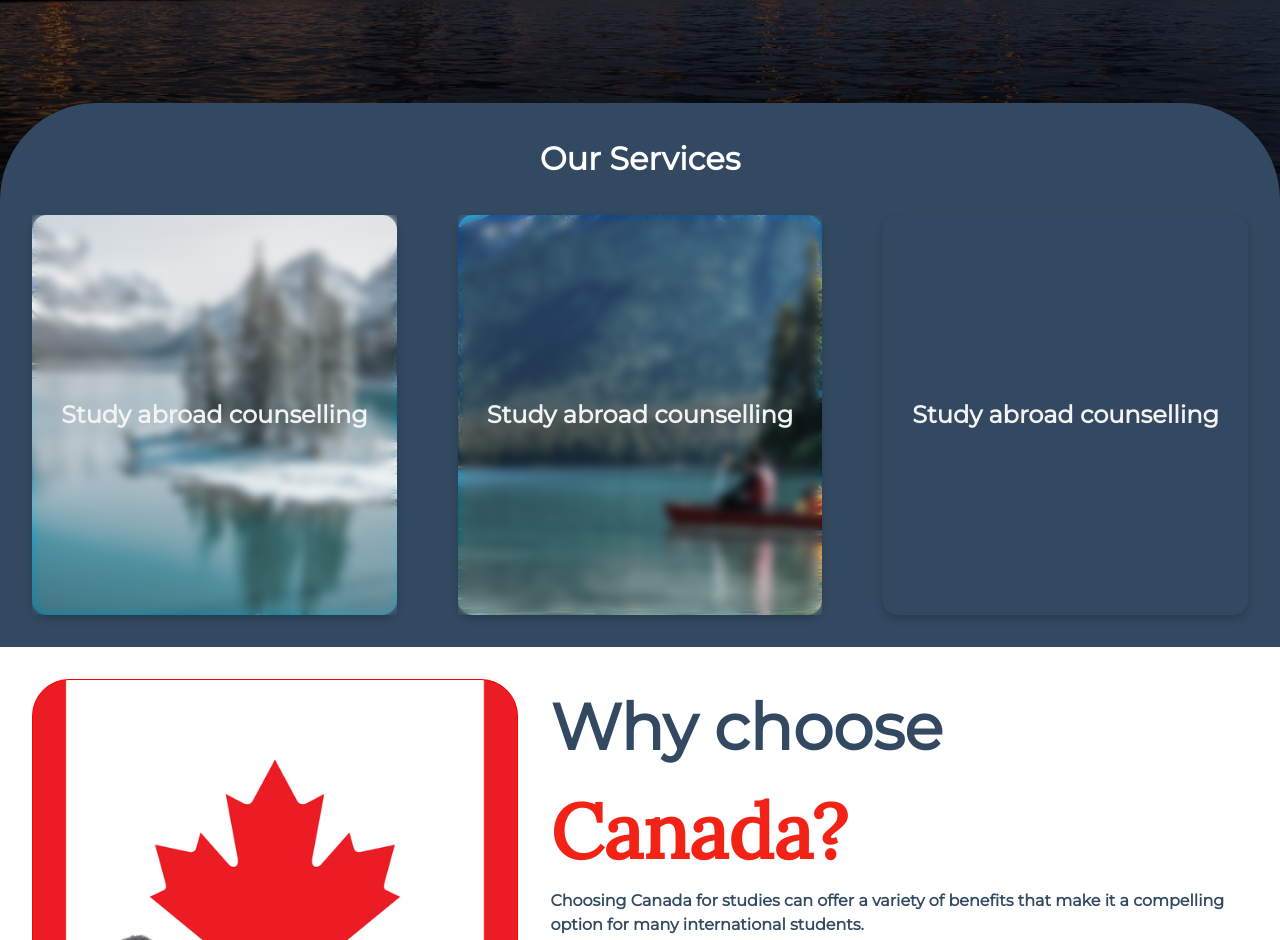
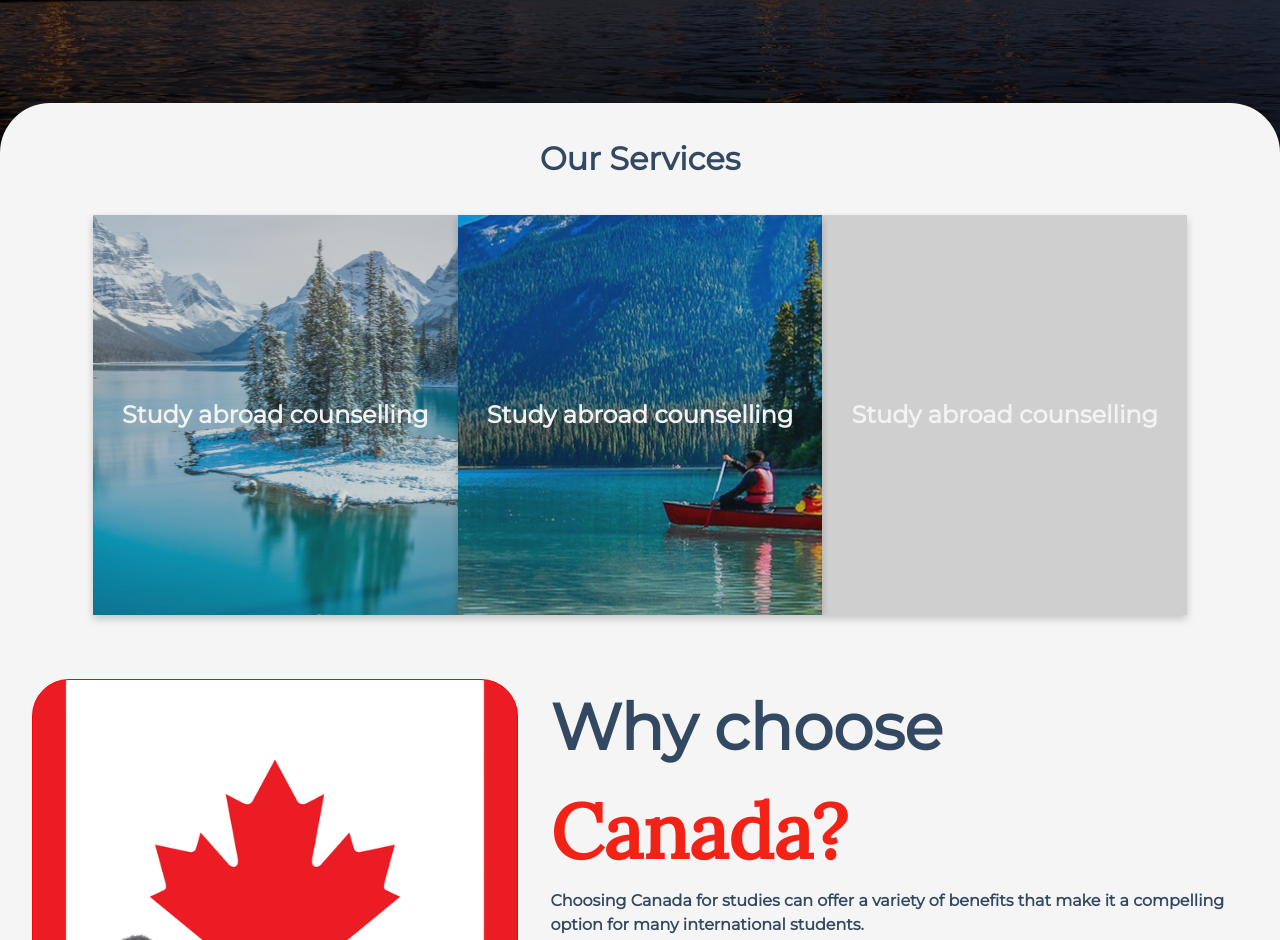
Before and after one commit to amalthomas-exe/revive-website, a plain HTML site: page index.html in a window 1280 px wide. Shown: the part 697-1637 px from the top of the page. Drawn offline with nearby package versions, Linux system fonts and the light colour scheme; a web font is replaced by a local one.

Commit message:
update flip card

```diff
--- a/styles/index.css
+++ b/styles/index.css
@@ -128,15 +128,15 @@ body{
     width: 100%;
     height: fit-content;
     padding: 2em;
-    border-radius: 97px 97px 0px 0px;
-    background: #334961;
+    border-radius: 50px 50px 0px 0px;
+    background: #F5F5F5;
     box-shadow: 0px -31px 49px 23px rgba(0, 0, 0, 0.25);
     box-sizing: border-box;
 }
 
 #services-title{
     font-size: 2em;
-    color: white;
+    color: #334961;
     margin: 0;
     text-align: center;
     font-family: 'Montserrat', sans-serif;
@@ -147,7 +147,8 @@ body{
     margin-top:2em;
     display: flex;
     flex-direction: row;
-    justify-content: space-between;
+    align-items: center;
+    justify-content: center;
 }
 
 #box-1{
@@ -163,7 +164,7 @@ body{
 }
 
 #why-canada{
-    background-color: white;
+    background-color: #F5F5F5;
     padding: 2em;
     display: flex;
     flex-direction: row;
@@ -194,7 +195,6 @@ body{
     transition: transform 0.6s;
     transform-style: preserve-3d;
     box-shadow: 0 4px 8px 0 rgba(0,0,0,0.2);
-    border-radius: 15px;
   }
 
   .flip-card:hover .flip-card-inner {
@@ -207,7 +207,6 @@ body{
     height: 100%;
     -webkit-backface-visibility: hidden;
     backface-visibility: hidden;
-    border-radius: 15px;
   }
 
   .flip-card-front {
@@ -230,7 +229,7 @@ body{
     font-family: 'Montserrat', sans-serif;
     font-weight: bold;
     height: 100%;
-    backdrop-filter: grayscale(60%) blur(5px);
+    box-shadow: 0 20px 20px 400px rgba(58, 58, 58, 0.2) inset;
     display: flex;
     flex-direction: column;
     align-items: center;
```
